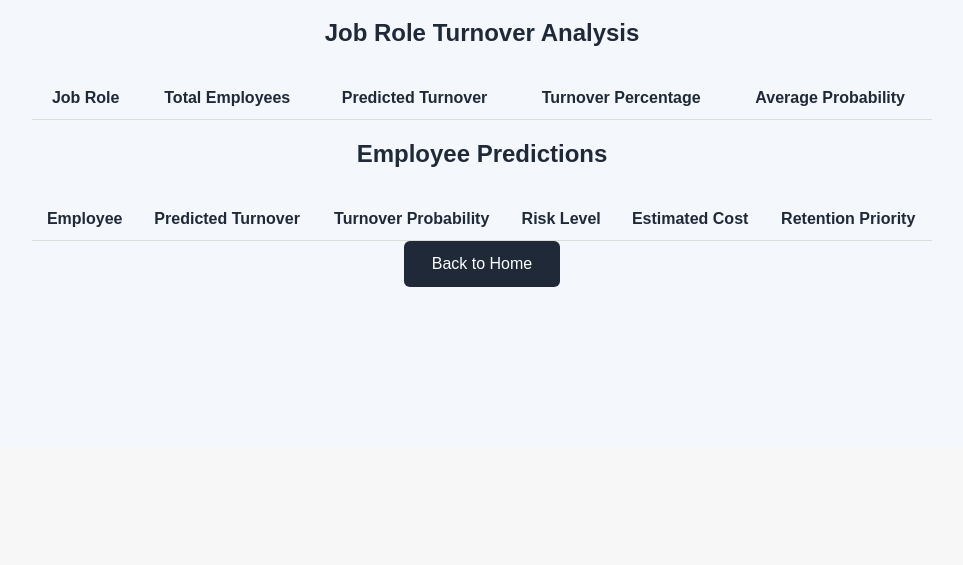
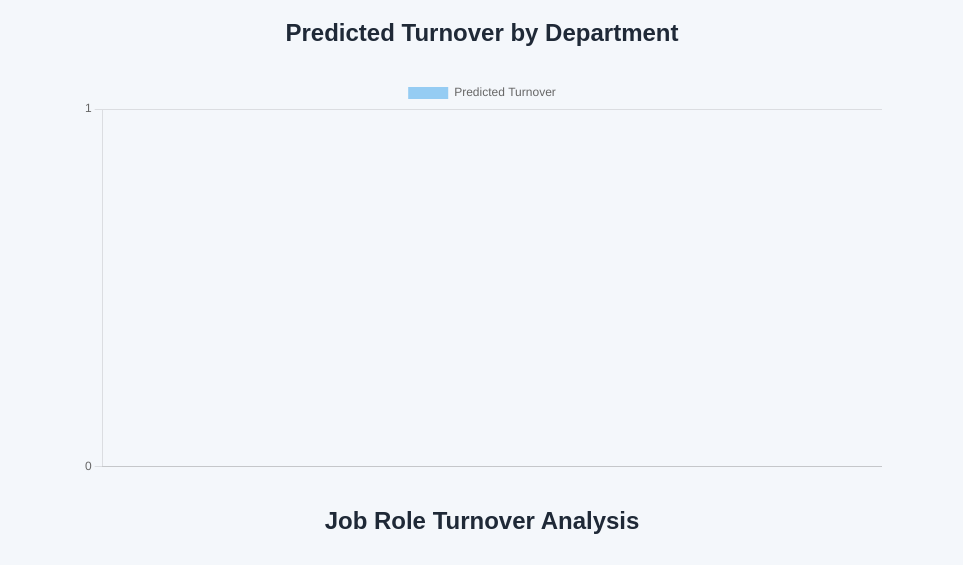
Before and after one commit to shridhartapakire/employee-turnover-prediction, a Django app: template templates/prediction_result.html in a window 1280 px wide. Shown: the part 988-1553 px from the top of the page, without its empty margins (158-1121 px from the left). Before the commit the page ends 1275 px from the top, so only its background shows below. Run offline with Django 5.2, Linux system fonts and the light colour scheme; the template is opened without the code that fills it, so the values that code supplies are empty.

Commit message:
Add department turnover visualization

```diff
--- a/templates/prediction_result.html
+++ b/templates/prediction_result.html
@@ -9,6 +9,7 @@
     <title>Prediction Results</title>
 
     <link rel="stylesheet" href="{% static 'css/style.css' %}">
+    <script src="https://cdn.jsdelivr.net/npm/chart.js"></script>
 </head>
 
 <body>
@@ -75,6 +76,12 @@
                 {% endfor %}
             </tbody>
         </table>
+
+        <h2>Predicted Turnover by Department</h2>
+
+        <div style="max-width: 800px; margin: 30px auto;">
+            <canvas id="departmentTurnoverChart"></canvas>
+        </div>
 
         <h2>Job Role Turnover Analysis</h2>
 
@@ -156,5 +163,46 @@
 
     </main>
 
+    {{ department_chart_labels|json_script:"department-chart-labels" }}
+    {{ department_chart_values|json_script:"department-chart-values" }}
+
+    <script>
+        const departmentLabels = JSON.parse(
+            document.getElementById("department-chart-labels").textContent
+        );
+
+        const departmentValues = JSON.parse(
+            document.getElementById("department-chart-values").textContent
+        );
+
+        const departmentChart = document.getElementById(
+            "departmentTurnoverChart"
+        );
+
+        new Chart(departmentChart, {
+            type: "bar",
+            data: {
+                labels: departmentLabels,
+                datasets: [
+                    {
+                        label: "Predicted Turnover",
+                        data: departmentValues,
+                    }
+                ]
+            },
+            options: {
+                responsive: true,
+                scales: {
+                    y: {
+                        beginAtZero: true,
+                        ticks: {
+                            precision: 0
+                        }
+                    }
+                }
+            }
+        });
+    </script>
+
 </body>
 </html>
```
